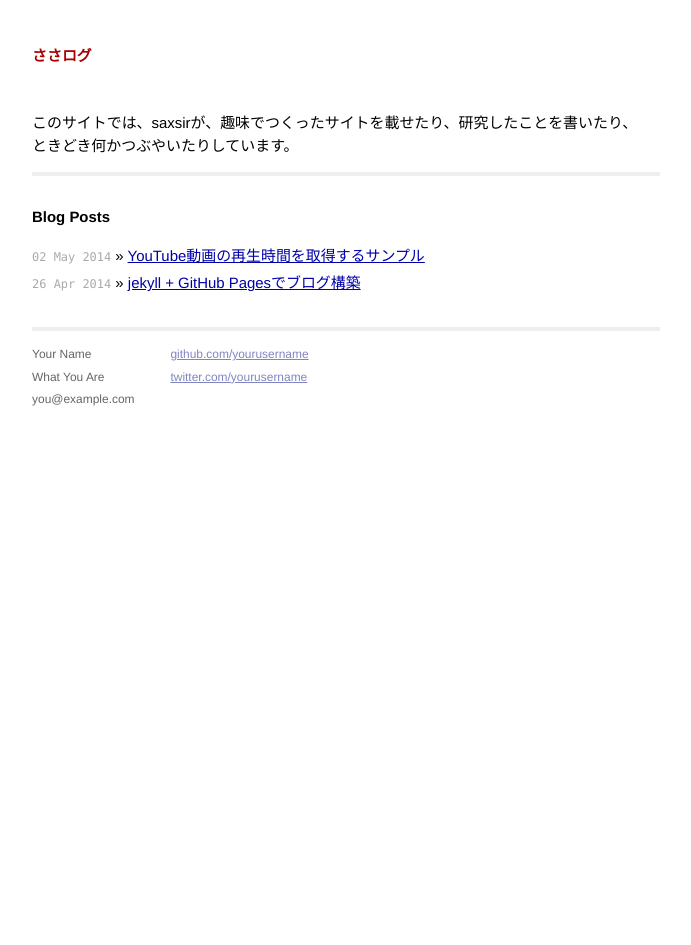
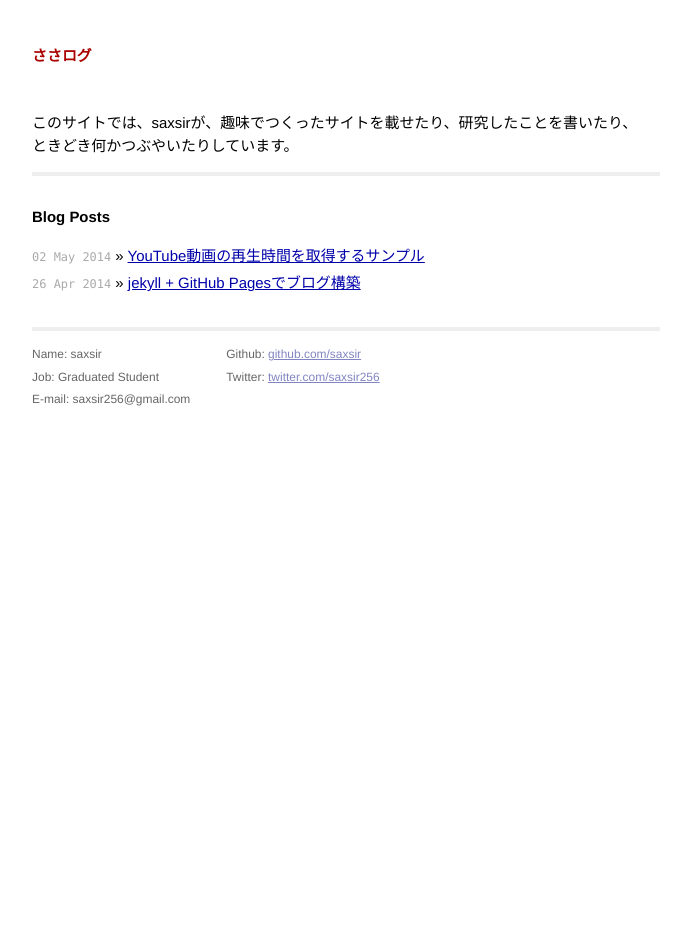
Before and after one commit to saxsir/saxsir.github.io, a Jekyll site: the page built from index.html, in a window 1280 px wide. Shown: the whole page, without its empty margins (294-985 px from the left). Built offline with Jekyll 4.4.1, drawn with Linux system fonts in a browser that asks for light colours; Markdown is read by kramdown in place of the engine named in the settings.

Commit message:
footerにアカウントとかを追加

```diff
--- a/_layouts/default.html
+++ b/_layouts/default.html
@@ -42,15 +42,15 @@ navigation:
           <div class="footer">
             <div class="contact">
               <p>
-                Your Name<br />
-                What You Are<br />
-                you@example.com
+                Name: saxsir<br />
+                Job: Graduated Student<br />
+                E-mail: saxsir256@gmail.com
               </p>
             </div>
             <div class="contact">
               <p>
-                <a href="https://github.com/yourusername">github.com/yourusername</a><br />
-                <a href="https://twitter.com/yourusername">twitter.com/yourusername</a><br />
+                Github: <a href="https://github.com/saxsir">github.com/saxsir</a><br />
+                Twitter: <a href="https://twitter.com/saxsir256">twitter.com/saxsir256</a><br />
               </p>
             </div>
           </div>
```
